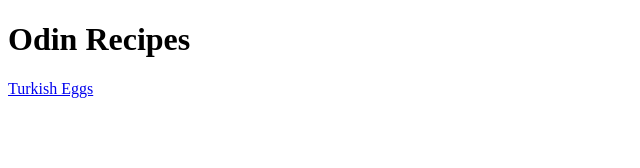
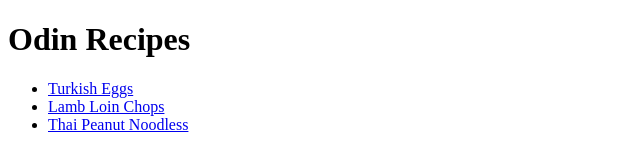
Before and after one commit to wtrieu/odin-recipes, a plain HTML site: page index.html in a window 1280 px wide. Shown: the whole page, without its empty margins (0-640 px from the left). Drawn offline with Linux system fonts and the light colour scheme.

Commit message:
Update Index to include all links

```diff
--- a/index.html
+++ b/index.html
@@ -6,6 +6,10 @@
     </head>
     <body>
         <h1>Odin Recipes</h1>
-        <a href="recipes/turkisheggs.html">Turkish Eggs</a>
+        <ul>
+            <li><a href="recipes/turkisheggs.html">Turkish Eggs</a></li>
+            <li><a href="recipes/lambloinchops.html">Lamb Loin Chops</a></li>
+            <li><a href="recipes/thaipeanutnoodles.html">Thai Peanut Noodless</a></li>
+        </ul>
     </body>
 </html>
```
